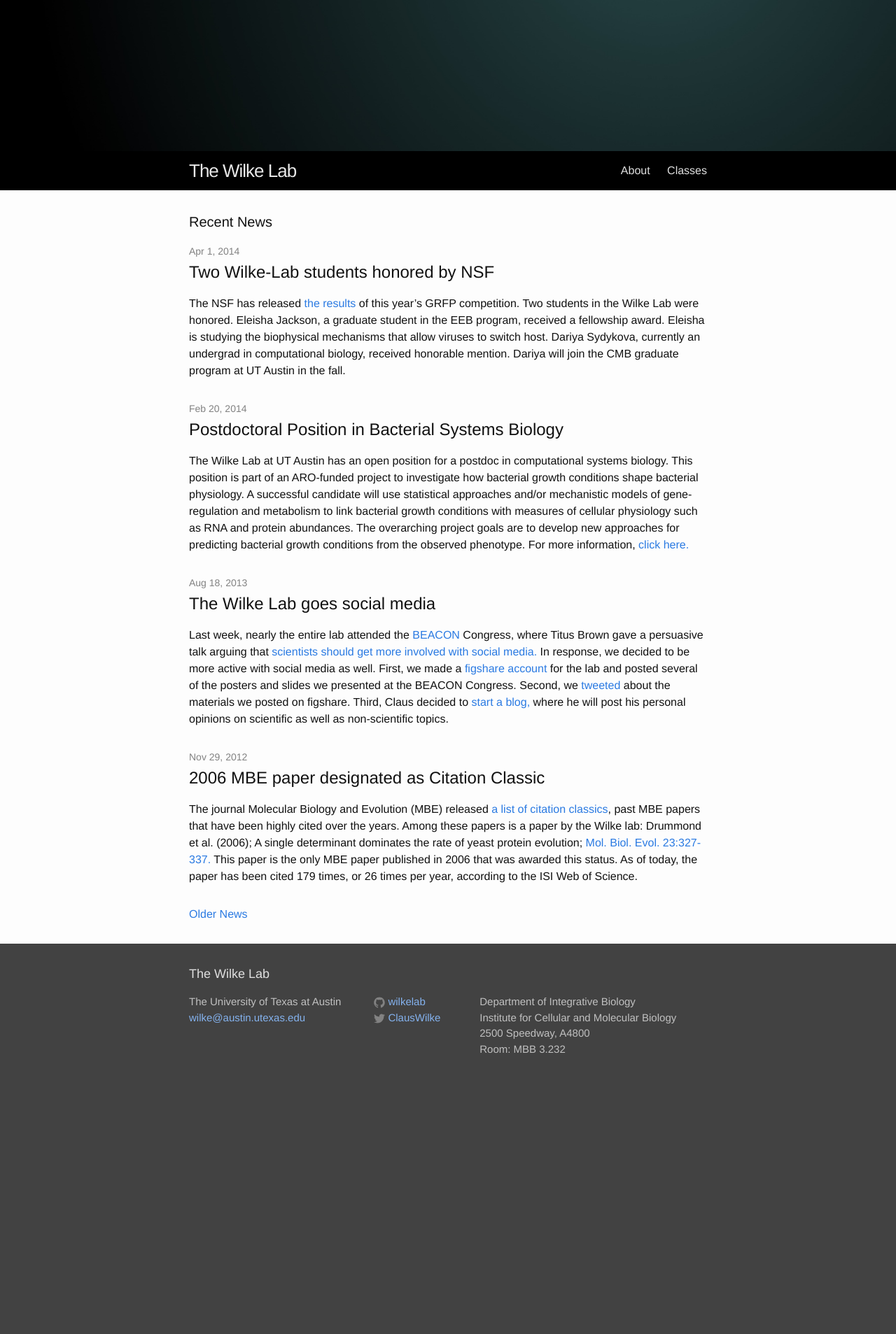
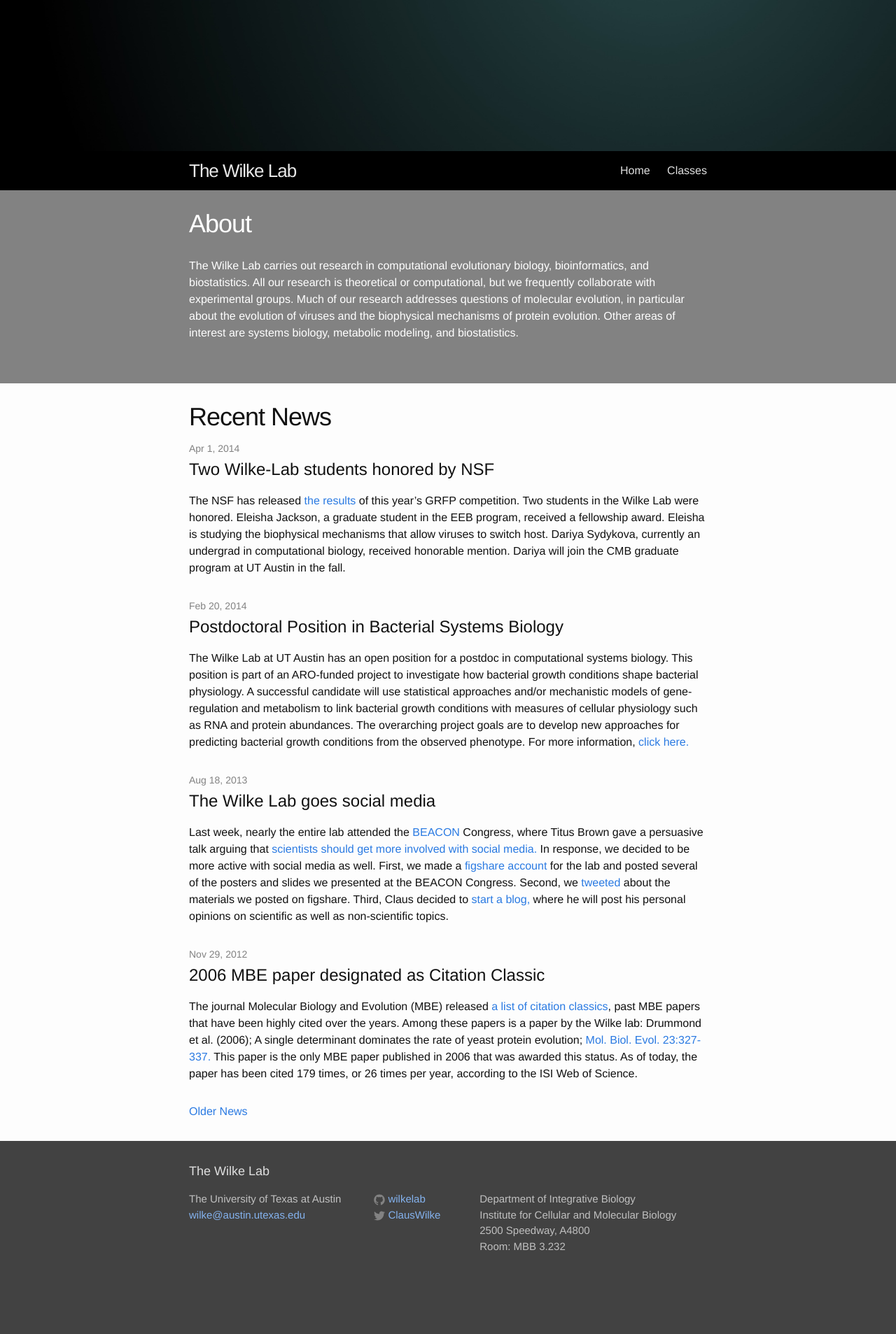
Before and after one commit to wilkelab/wilkelab.github.io.archive_sep_2020, a Jekyll site: the page built from index.html, in a window 1280 px wide. Shown: the part 684-2591 px from the top of the page at 70% size. Built offline with Jekyll 4.4.1, drawn with Linux system fonts in a browser that asks for light colours.

Commit message:
Move about to cover page, make fixed/relative positioning of nav bar smooth.

```diff
--- a/_includes/head.html
+++ b/_includes/head.html
@@ -15,11 +15,13 @@
   <script type="text/javascript">
     function sticky_relocate() {
       var window_top = $(window).scrollTop();
-      var div_top = $('#sticky-anchor').offset().top;
+      var div_top = $('#content-anchor').offset().top;
       if (window_top > div_top) {
         $('#sticky').addClass('stick');
+        $('#sticky-phantom').show();
       } else {
         $('#sticky').removeClass('stick');
+        $('#sticky-phantom').hide();
       }
     }
 
--- a/_includes/header.html
+++ b/_includes/header.html
@@ -1,5 +1,10 @@
-<div id="sticky-anchor"></div>
- <div id="sticky">
+<div id="content-anchor"></div>
+<div id="sticky-phantom">
+  <header class="site-header">
+    <div class="wrapper"><a class="site-title" href="{{ site.baseurl }}/">{{ site.title }}</a></div>
+  </header>
+</div>
+<div id="sticky">
   <header class="site-header">
     <div class="wrapper">
       <a class="site-title" href="{{ site.baseurl }}/">{{ site.title }}</a>
@@ -13,10 +18,10 @@
       </a>
 
         <div class="trigger">
-          <a class="page-link" href="/about/">About</a>
+          <a class="page-link" href="/#content-anchor">Home</a>
           <a class="page-link" href="/classes/">Classes</a>
         </div>
       </nav>
     </div>
   </header>
- </div>
+</div>
--- a/_layouts/cover.html
+++ b/_layouts/cover.html
@@ -6,10 +6,26 @@
   <body id="cover">
     <div class="loader"></div>
 
-    <div id="headline">
+    <div id="headline"></div>
+
+    {% include header.html %}
+
+    <div class="page-content" id="about-block">
+    <div class="wrapper" id="about">
+
+      <div class="post">
+        <header class="post-header">
+           <h1 class="post-title">About</h1>
+        </header>
+
+        <article class="post-content">
+        The Wilke Lab carries out research in computational evolutionary biology, bioinformatics, and biostatistics. All our research is theoretical or computational, but we frequently collaborate with experimental groups. Much of our research addresses questions of molecular evolution, in particular about the evolution of viruses and the biophysical mechanisms of protein evolution. Other areas of interest are systems biology, metabolic modeling, and biostatistics.
+        </article>
+      </div>
+
+    </div>
     </div>
 
-    {% include header.html %}
 
     <div class="page-content">
       <div class="wrapper">
--- a/_sass/_layout.scss
+++ b/_sass/_layout.scss
@@ -35,6 +35,13 @@ body, html {
     height: 100%;
 }
 
+/* about block */
+
+#about-block{
+    background: $grey-color;
+    color: #ffffff;
+}
+
 /***
  * Loader image
  */
@@ -60,6 +67,10 @@ body, html {
   top: 0;
   width: 100vw;
   z-index: 10000;
+}
+
+#sticky-phantom{
+  visibility: hidden;
 }
 
 .site-header {
@@ -280,7 +291,7 @@ body, html {
 }
 
 .post-title {
-    font-size: 42px;
+    font-size: 36px;
     letter-spacing: -1px;
     line-height: 1;
 
--- a/index.html
+++ b/index.html
@@ -2,9 +2,9 @@
 layout: cover
 ---
 
-<div class="home">
+<div class="post">
 
-  <h1 class="page-heading">Recent News</h1>
+  <h1 class="post-title">Recent News</h1>
 
   <ul class="post-list">
     {% for item in site.posts limit:4 %}
```
Also changed, not shown: about.md (deleted, +0 -6 lines).
